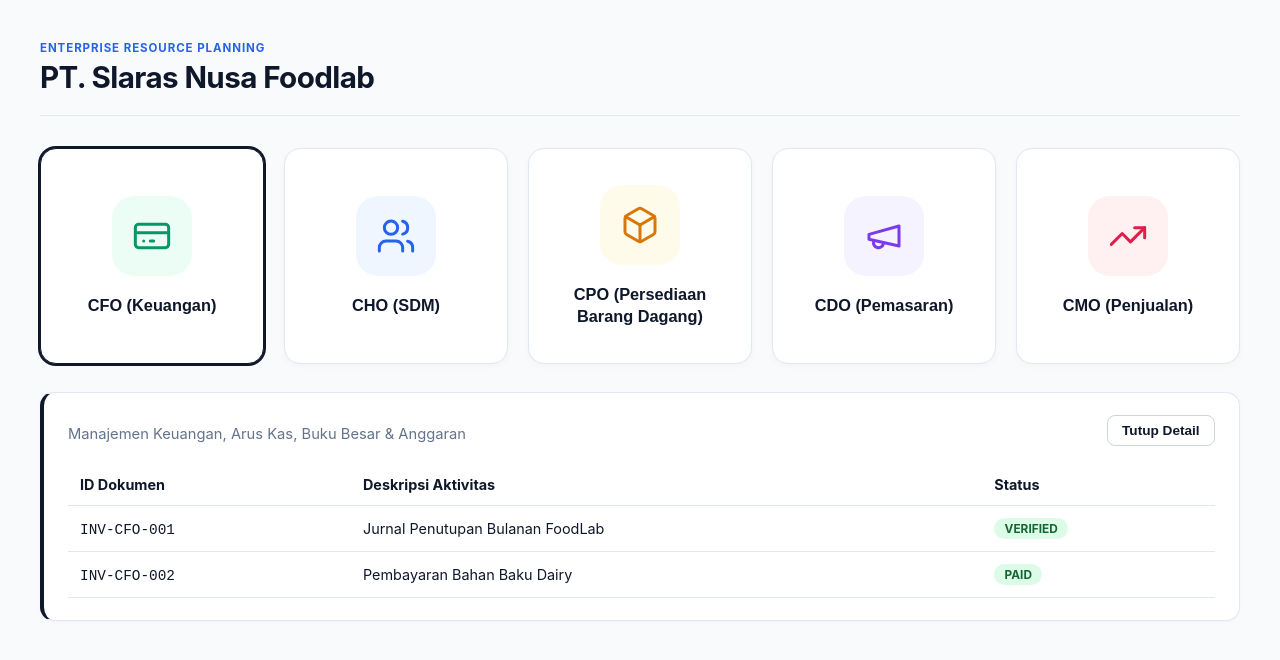
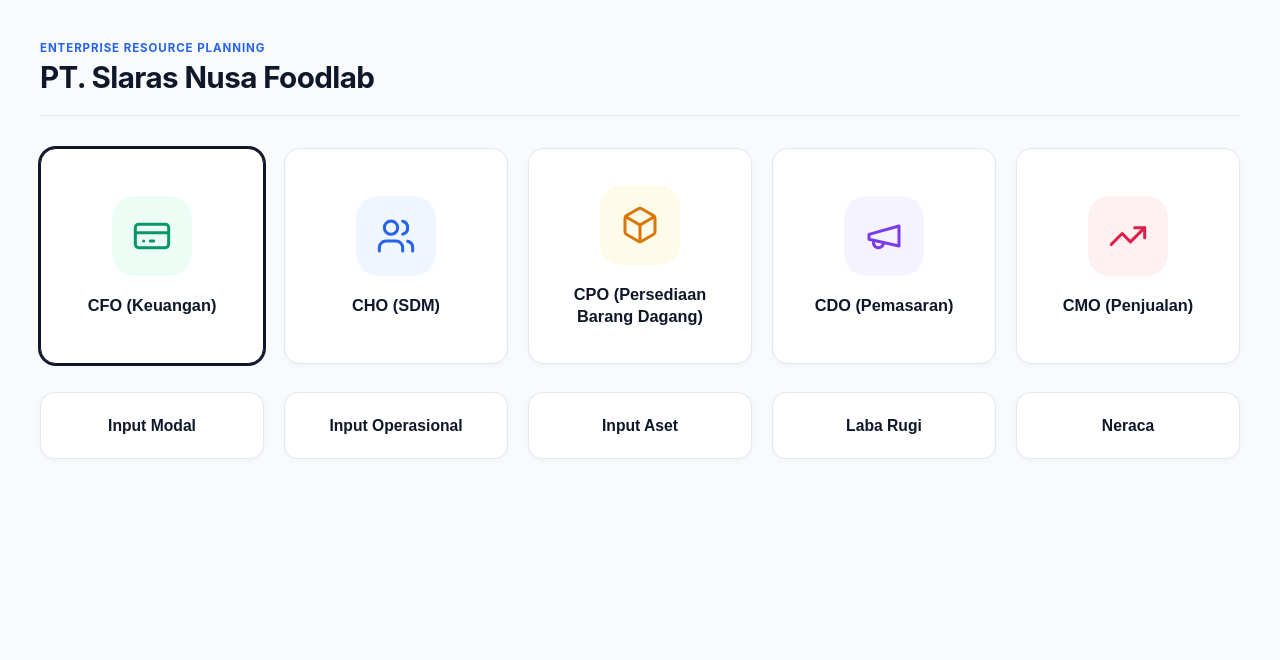
Before and after one commit to chryote/erp_foodlab, a React (Vite) app in the folder frontend/: page / in a window 1280 px wide. Both pictures are taken after a click on the button "CFO (Keuangan)". Shown: the top 660 px of the page. Built offline with nearby package versions, Linux system fonts and the light colour scheme; no server answers.

Commit message:
feat: sub menu for ModuleCard and update HorizontalMenuCard

```diff
--- a/frontend/src/App.css
+++ b/frontend/src/App.css
@@ -136,6 +136,46 @@ body {
   line-height: 1.35;
 }
 
+/* Reusable Horizontal Menu Card (Text Only) */
+.ui-horizontal-menu-grid {
+  display: grid;
+  grid-template-columns: repeat(auto-fit, minmax(180px, 1fr));
+  gap: 1.25rem;
+}
+
+.ui-horizontal-menu-card {
+  appearance: none;
+  width: 100%;
+  background: #ffffff;
+  border: 1px solid #e2e8f0;
+  border-radius: 14px;
+  padding: 1.35rem 1.15rem;
+  display: flex;
+  align-items: center;
+  justify-content: center;
+  text-align: center;
+  cursor: pointer;
+  box-shadow: 0 2px 6px rgba(15, 23, 42, 0.03);
+  transition: transform 0.18s ease, box-shadow 0.18s ease, border-color 0.18s ease;
+}
+
+.ui-horizontal-menu-card:hover {
+  transform: translateY(-3px);
+  box-shadow: 0 10px 20px rgba(15, 23, 42, 0.06);
+}
+
+.ui-horizontal-menu-card.selected {
+  border-color: #0f172a;
+  box-shadow: 0 0 0 2px #0f172a;
+}
+
+.ui-horizontal-menu-title {
+  font-size: 0.98rem;
+  font-weight: 700;
+  color: #0f172a;
+  line-height: 1.35;
+}
+
 /* Reusable Card & CardHeader */
 .ui-card {
   background: #ffffff;
--- a/frontend/src/App.tsx
+++ b/frontend/src/App.tsx
@@ -4,17 +4,16 @@ import {
   type ErpModuleCode,
   type ErpModuleOverview,
 } from './api/client';
-import { CfoModuleCard } from './modules/CFO/CfoModuleCard';
+import {
+  CfoHorizontalMenu,
+  CfoModuleCard,
+} from './modules/CFO/CfoModuleCard';
 import { ChoModuleCard } from './modules/CHO/ChoModuleCard';
 import { CpoModuleCard } from './modules/CPO/CpoModuleCard';
 import { CdoModuleCard } from './modules/CDO/CdoModuleCard';
 import { CmoModuleCard } from './modules/CMO/CmoModuleCard';
 import {
-  Badge,
-  Button,
-  Card,
-  CardHeader,
-  DataTable,
+  type HorizontalMenuItem,
   PageHeader,
 } from './components/ui';
 import './App.css';
@@ -25,6 +24,17 @@ export const App: React.FC = () => {
   >({});
   const [selectedModule, setSelectedModule] =
     useState<ErpModuleOverview | null>(null);
+  const [selectedSubMenu, setSelectedSubMenu] =
+    useState<HorizontalMenuItem | null>(null);
+
+  const handleSelectModule = useCallback((mod: ErpModuleOverview) => {
+    setSelectedModule((prev) => {
+      if (prev?.code !== mod.code) {
+        setSelectedSubMenu(null);
+      }
+      return mod;
+    });
+  }, []);
 
   const loadDashboardData = useCallback(async () => {
     try {
@@ -56,73 +66,38 @@ export const App: React.FC = () => {
             <CfoModuleCard
               data={modulesMap.CFO}
               isSelected={selectedModule?.code === 'CFO'}
-              onSelect={setSelectedModule}
+              onSelect={handleSelectModule}
             />
             <ChoModuleCard
               data={modulesMap.CHO}
               isSelected={selectedModule?.code === 'CHO'}
-              onSelect={setSelectedModule}
+              onSelect={handleSelectModule}
             />
             <CpoModuleCard
               data={modulesMap.CPO}
               isSelected={selectedModule?.code === 'CPO'}
-              onSelect={setSelectedModule}
+              onSelect={handleSelectModule}
             />
             <CdoModuleCard
               data={modulesMap.CDO}
               isSelected={selectedModule?.code === 'CDO'}
-              onSelect={setSelectedModule}
+              onSelect={handleSelectModule}
             />
             <CmoModuleCard
               data={modulesMap.CMO}
               isSelected={selectedModule?.code === 'CMO'}
-              onSelect={setSelectedModule}
+              onSelect={handleSelectModule}
             />
           </div>
         </section>
 
-        {selectedModule && (
-          <Card
-            variant="highlighted"
-            aria-label="Selected Module Workspace"
-            data-testid="selected-module-panel"
-          >
-            <CardHeader
-              eyebrow= ""
-              title=""
-              subtitle={selectedModule.subtitle}
-              actions={
-                <Button
-                  variant="secondary"
-                  onClick={() => setSelectedModule(null)}
-                >
-                  Tutup Detail
-                </Button>
-              }
+        {selectedModule?.code === 'CFO' && (
+          <section aria-label="CFO Module Navigation">
+            <CfoHorizontalMenu
+              selectedCode={selectedSubMenu?.code ?? null}
+              onSelect={setSelectedSubMenu}
             />
-
-            <DataTable
-              columns={[
-                {
-                  key: 'id',
-                  header: 'ID Dokumen',
-                  render: (item) => <code>{item.id}</code>,
-                },
-                {
-                  key: 'name',
-                  header: 'Deskripsi Aktivitas',
-                  render: (item) => item.name,
-                },
-                {
-                  key: 'status',
-                  header: 'Status',
-                  render: (item) => <Badge variant="ok">{item.status}</Badge>,
-                },
-              ]}
-              data={selectedModule.recent_items}
-              rowKey={(item) => item.id}
-            />
-          </Card>
+          </section>
         )}
       </main>
     </div>
--- /dev/null
+++ b/frontend/src/components/index.ts
@@ -0,0 +1,3 @@
+export * from './ui';
+export * from './LabSampleTable';
+export * from './SystemStatusCard';
--- /dev/null
+++ b/frontend/src/components/ui/HorizontalMenuCard.tsx
@@ -0,0 +1,72 @@
+import React from 'react';
+import type { ModuleAccent } from './ModuleLauncherCard';
+
+export interface HorizontalMenuItem {
+  code: string;
+  title: string;
+}
+
+export interface HorizontalMenuCardProps {
+  code: string;
+  title: string;
+  accent?: ModuleAccent;
+  isSelected?: boolean;
+  onClick?: () => void;
+}
+
+export const HorizontalMenuCard: React.FC<HorizontalMenuCardProps> = ({
+  code,
+  title,
+  accent = 'cfo',
+  isSelected = false,
+  onClick,
+}) => {
+  return (
+    <button
+      type="button"
+      data-testid={`horizontal-menu-card-${code}`}
+      aria-pressed={isSelected}
+      className={`ui-horizontal-menu-card accent-${accent} ${isSelected ? 'selected' : ''}`.trim()}
+      onClick={onClick}
+    >
+      <span className="ui-horizontal-menu-title">{title}</span>
+    </button>
+  );
+};
+
+export interface HorizontalMenuProps {
+  items: HorizontalMenuItem[];
+  accent?: ModuleAccent;
+  selectedCode?: string | null;
+  ariaLabel?: string;
+  testId?: string;
+  onSelect?: (item: HorizontalMenuItem) => void;
+}
+
+export const HorizontalMenu: React.FC<HorizontalMenuProps> = ({
+  items,
+  accent = 'cfo',
+  selectedCode = null,
+  ariaLabel = 'Module Horizontal Submenu',
+  testId = 'horizontal-menu',
+  onSelect,
+}) => {
+  return (
+    <nav
+      aria-label={ariaLabel}
+      data-testid={testId}
+      className="ui-horizontal-menu-grid"
+    >
+      {items.map((item) => (
+        <HorizontalMenuCard
+          key={item.code}
+          code={item.code}
+          title={item.title}
+          accent={accent}
+          isSelected={selectedCode === item.code}
+          onClick={() => onSelect?.(item)}
+        />
+      ))}
+    </nav>
+  );
+};
--- a/frontend/src/components/ui/index.ts
+++ b/frontend/src/components/ui/index.ts
@@ -2,5 +2,6 @@ export * from './Badge';
 export * from './Button';
 export * from './Card';
 export * from './DataTable';
+export * from './HorizontalMenuCard';
 export * from './ModuleLauncherCard';
 export * from './PageHeader';
--- a/frontend/src/modules/CFO/CfoModuleCard.tsx
+++ b/frontend/src/modules/CFO/CfoModuleCard.tsx
@@ -1,6 +1,18 @@
 import React from 'react';
 import type { ErpModuleOverview } from '../../api/client';
-import { ModuleLauncherCard } from '../../components/ui';
+import {
+  HorizontalMenu,
+  type HorizontalMenuItem,
+  ModuleLauncherCard,
+} from '../../components/ui';
+
+export const CFO_MENU_ITEMS: HorizontalMenuItem[] = [
+  { code: 'INPUT_MODAL', title: 'Input Modal' },
+  { code: 'INPUT_OPERASIONAL', title: 'Input Operasional' },
+  { code: 'INPUT_ASET', title: 'Input Aset' },
+  { code: 'LABA_RUGI', title: 'Laba Rugi' },
+  { code: 'NERACA', title: 'Neraca' },
+];
 
 export const DEFAULT_CFO_MODULE: ErpModuleOverview = {
   code: 'CFO',
@@ -63,3 +75,24 @@ export const CfoModuleCard: React.FC<CfoModuleCardProps> = ({
     />
   );
 };
+
+interface CfoHorizontalMenuProps {
+  selectedCode?: string | null;
+  onSelect?: (item: HorizontalMenuItem) => void;
+}
+
+export const CfoHorizontalMenu: React.FC<CfoHorizontalMenuProps> = ({
+  selectedCode = null,
+  onSelect,
+}) => {
+  return (
+    <HorizontalMenu
+      items={CFO_MENU_ITEMS}
+      accent="cfo"
+      selectedCode={selectedCode}
+      ariaLabel="CFO Submenu"
+      testId="cfo-horizontal-menu"
+      onSelect={onSelect}
+    />
+  );
+};
```
Also changed, not shown: 2 other files (tests, documents, lock files or other folders).
